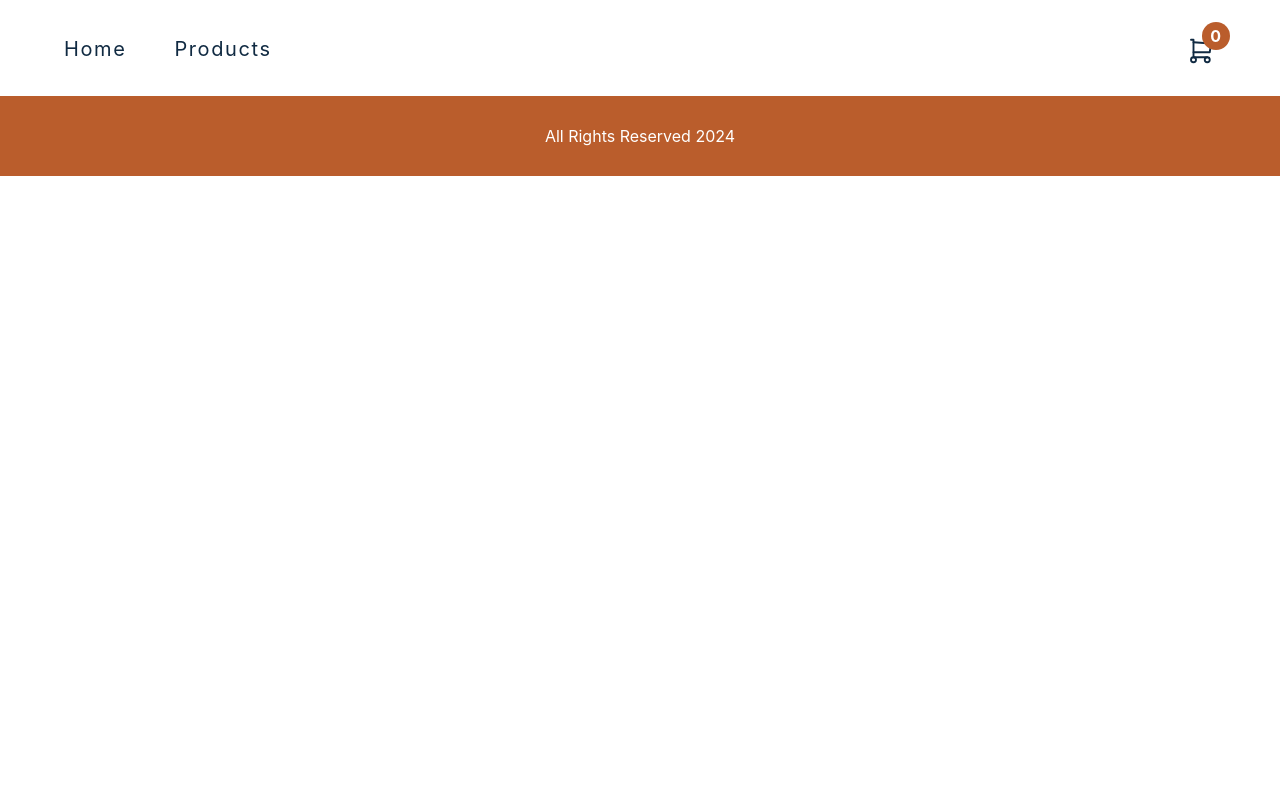
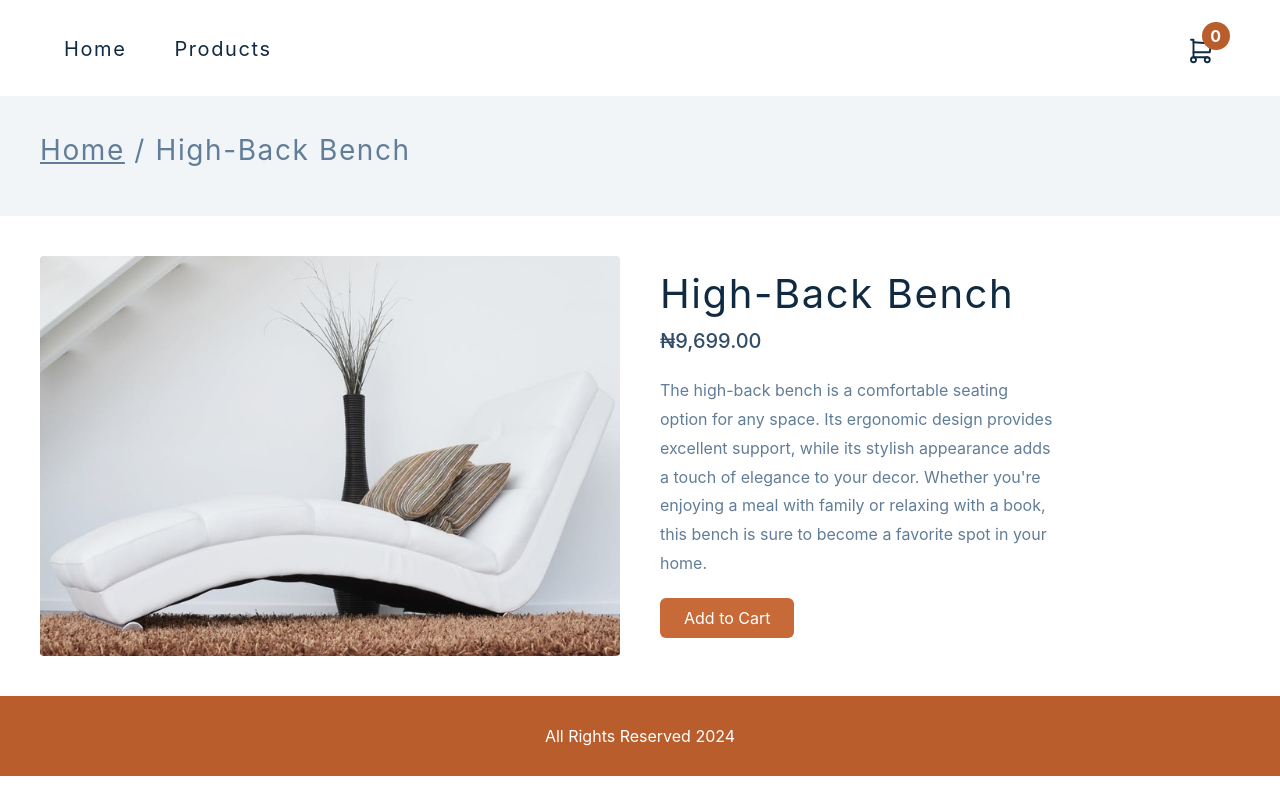
Before and after one commit to Danztee/ecommerce-pos, a Nuxt app: page /products/rec43w3ipXvP28vog in a window 1280 px wide. Built offline with nearby package versions, Linux system fonts and the light colour scheme.

Commit message:
fix: reload issue on product details page

```diff
--- a/layouts/default.vue
+++ b/layouts/default.vue
@@ -1,5 +1,4 @@
 <script setup lang="ts">
-import { ref } from "vue";
 import { onMounted } from "vue";
 import { useMainStore } from "~/store/index";
 const store = useMainStore();
--- a/pages/products/[id].vue
+++ b/pages/products/[id].vue
@@ -1,5 +1,5 @@
 <script setup lang="ts">
-import { ref, onMounted } from "vue";
+import { ref, watch } from "vue";
 import { useRoute } from "vue-router";
 import { useMainStore } from "~/store";
 import formatPrice from "~/utils/formatPrice";
@@ -8,22 +8,46 @@ import type { Product } from "~/types";
 const route = useRoute();
 const store = useMainStore();
 
-const productId = route.params.id;
+const productId = route.params.id as string;
 const product = ref<Product | null | undefined>(null);
+const loading = ref<boolean>(true);
 
-onMounted(async () => {
-  product.value = await store.getProductById(productId as string);
-});
+watch(
+  () => store.items,
+  (items) => {
+    if (productId) {
+      product.value = items.find((item) => item.id === productId) || null;
+    }
+  }
+);
+
+const fetchProduct = async () => {
+  if (productId) {
+    product.value = await store.getProductById(productId);
+    loading.value = false;
+  }
+};
+fetchProduct();
 </script>
 
 <template>
-  <div v-if="product">
+  <div>
+    <div
+      v-if="loading"
+      class="h-[calc(100vh_-_176px)] flex flex-col justify-center"
+    >
+      <h3 class="text-center">Loading...</h3>
+    </div>
+
+    <div v-if="product && !loading" class="product-details">
       <section
         class="p-6 lg:p-10 bg-[var(--clr-grey-10)] text-[var(--clr-grey-5)]"
       >
         <div class="section-center">
           <h3 class="page-hero-title">
-          <RouterLink to="/" class="underline hover:text-[var(--clr-primary-6)]"
+            <RouterLink
+              to="/"
+              class="underline hover:text-[var(--clr-primary-6)]"
               >Home</RouterLink
             >
             /
@@ -52,12 +76,13 @@ onMounted(async () => {
                 class="bg-[var(--clr-primary-6)] p-2 rounded-md text-white px-6"
                 @click="store.addItem(product)"
               >
-              add to cart
+                Add to Cart
               </button>
             </div>
           </article>
         </div>
       </section>
+    </div>
   </div>
 </template>
 
```
Lines whose indentation alone changed are shown as unchanged.
